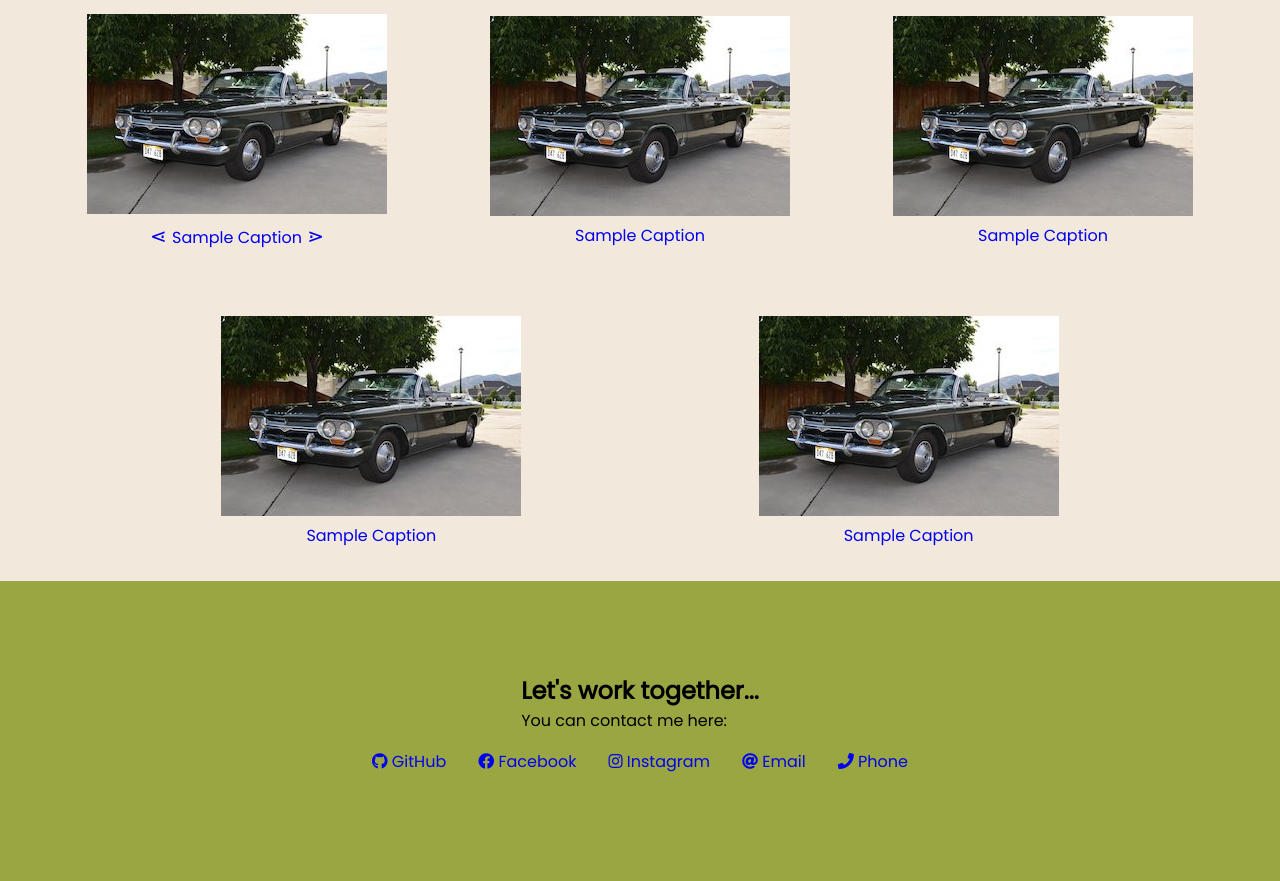
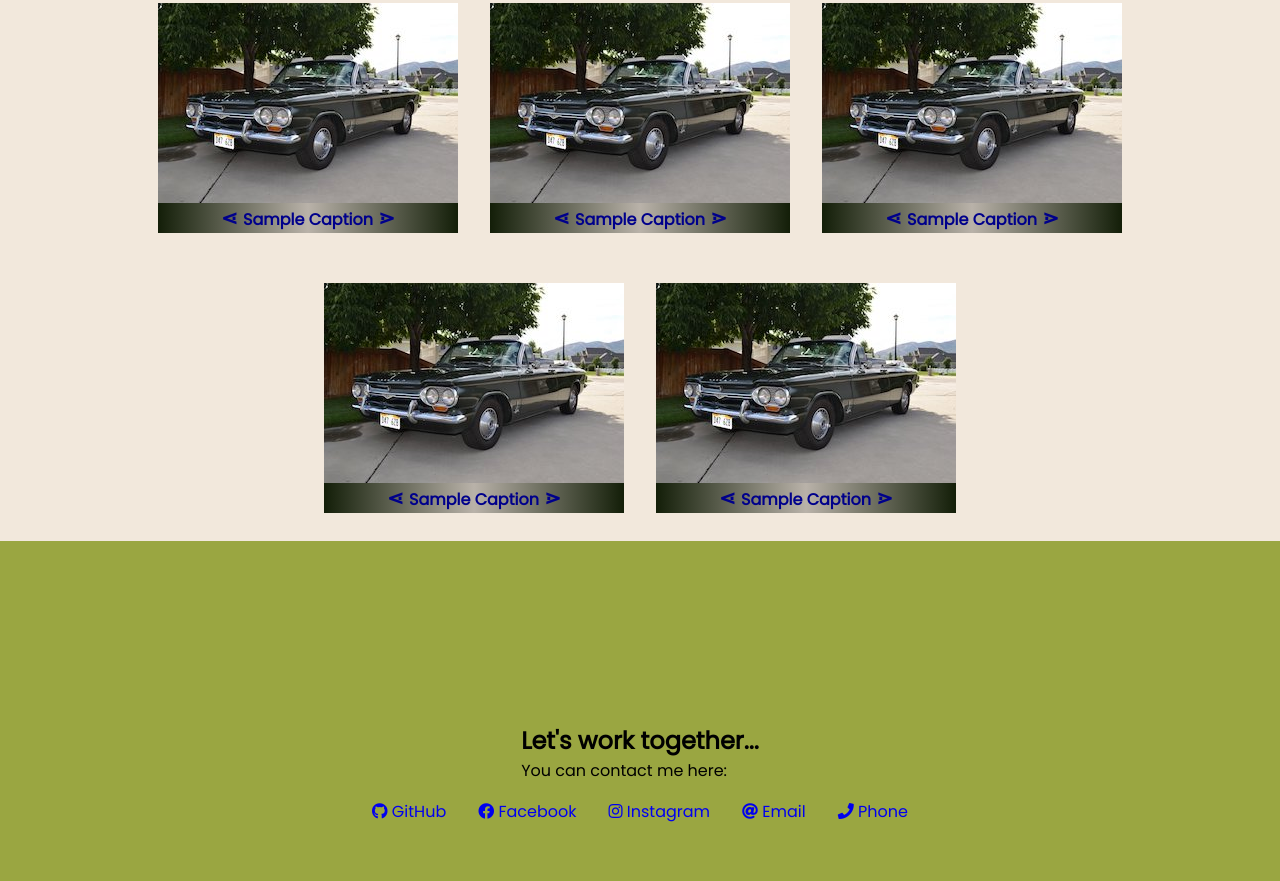
Before and after one commit to thortek/PersonalPortfolio-1600-001, a plain HTML site: page index.html in a window 1280 px wide. Shown: the part 819-1700 px from the top of the page. Drawn offline with Linux system fonts and the light colour scheme.

```diff
--- a/index.html
+++ b/index.html
@@ -47,25 +47,25 @@
       <a href="#" class="project-tile">
         <figure>
           <img src="images/64Corvair.jpg" />
-          <figcaption>Sample Caption</figcaption>
+          <figcaption><span>&ltdot; </span>Sample Caption<span> &gtdot;</span></figcaption>
         </figure>
       </a>
       <a href="#" class="project-tile">
         <figure>
           <img src="images/64Corvair.jpg" />
-          <figcaption>Sample Caption</figcaption>
+          <figcaption><span>&ltdot; </span>Sample Caption<span> &gtdot;</span></figcaption>
         </figure>
       </a>
       <a href="#" class="project-tile">
         <figure>
           <img src="images/64Corvair.jpg" />
-          <figcaption>Sample Caption</figcaption>
+          <figcaption><span>&ltdot; </span>Sample Caption<span> &gtdot;</span></figcaption>
         </figure>
       </a>
       <a href="#" class="project-tile">
         <figure>
           <img src="images/64Corvair.jpg" />
-          <figcaption>Sample Caption</figcaption>
+          <figcaption><span>&ltdot; </span>Sample Caption<span> &gtdot;</span></figcaption>
         </figure>
       </a>
     </section>
--- /dev/null
+++ b/starwars/starwars.js
@@ -0,0 +1,3 @@
+const greeting = 'Hello World!'
+
+console.log(greeting)
--- a/style.css
+++ b/style.css
@@ -23,6 +23,7 @@ body {
   display: flex;
   justify-content: flex-end;
   position: fixed;
+  z-index: 9999;
   background-color: var(--gray);
 }
 
@@ -58,26 +59,32 @@ body {
 #projects {
   display: flex;
   flex-wrap: wrap;
-  justify-content: space-evenly;
+  justify-content: center;
   align-items: center;
   background-color: var(--beige);
-  height: 600px;
+  height: 70vh;
 }
 
 .project-tile {
   margin: 1em;
 }
 
-.project-tile:hover {
-  color:#aaa;
+.project-tile :hover {
+  color: white;
 }
 
 figcaption {
+  position: relative;
+  top: -7px;
   text-align: center;
+  background: linear-gradient(to right, #131E08, #b9b2a9, #131E08);
+  font-weight: 900;
+  color: darkblue;
 }
 
 figcaption > span {
   font-size: 1.25em;
+  font-weight: 900;
 }
 
 #contact {
@@ -86,7 +93,7 @@ figcaption > span {
   justify-content: center;
   align-items: center;
   background-color: var(--light-green);
-  height: 300px;
+  height: 60vh;
 }
 
 .contact-links {
@@ -103,7 +110,7 @@ footer {
   justify-content: space-evenly;
   align-items: center;
   background-color: var(--gray);
-  height: 70px;
+  height: 5vh;
   color: #fff;
 }
 
```
Also changed, not shown: code-journal.js (added, +36 -0 lines), starwars/index.html (added, +13 -0 lines), starwars/style.css (added).
